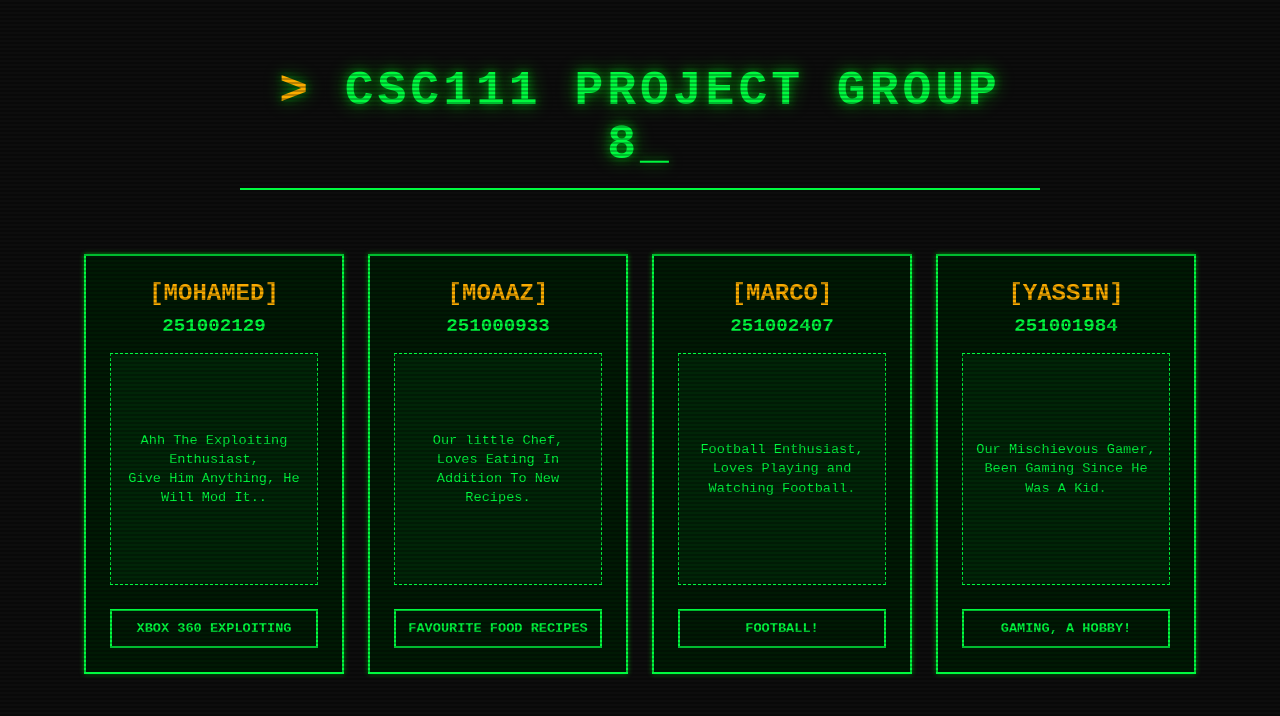
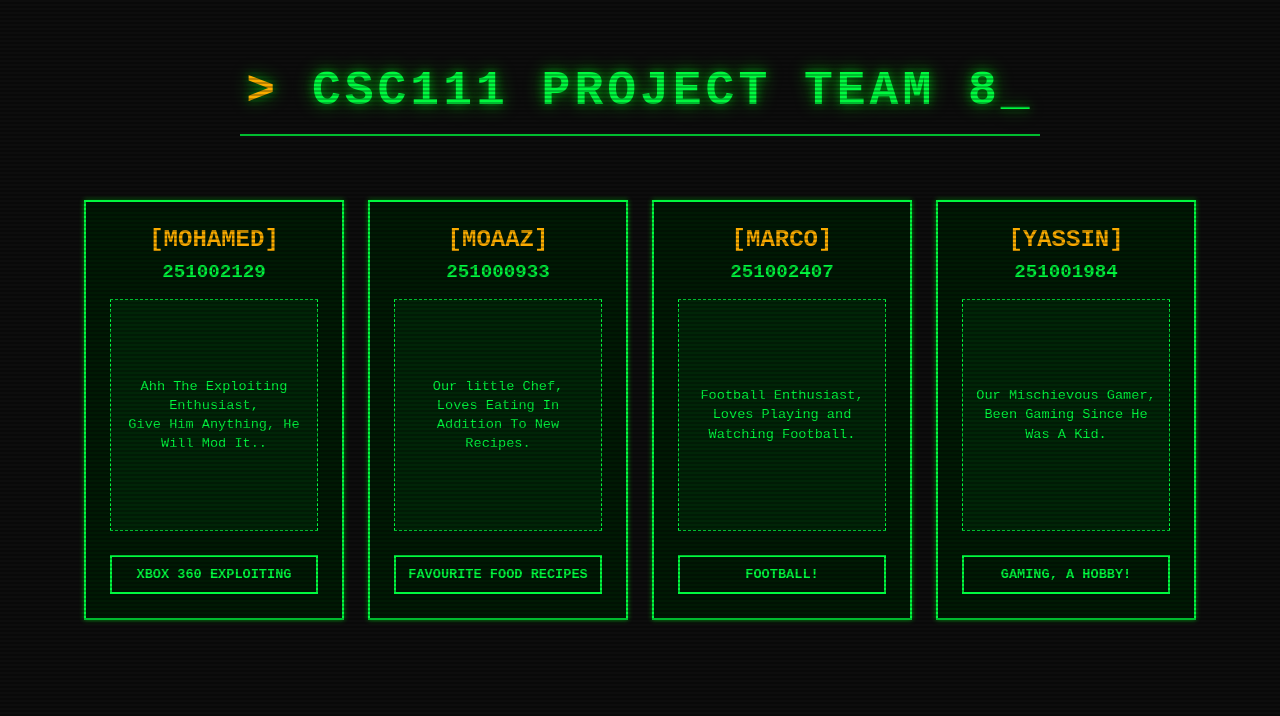
Before and after one commit to Hunter-GG/CSC111-PROJECT, a plain HTML site: page About.html in a window 1280 px wide. Drawn offline with Linux system fonts and the light colour scheme.

Commit message:
Update project title and HTML structure

```diff
--- a/About.html
+++ b/About.html
@@ -3,7 +3,7 @@
 <head>
     <meta charset="UTF-8">
     <meta name="viewport" content="width=device-width, initial-scale=1.0">
-    <title>CSC111 PROJECT GROUP 8</title>
+    <title>CSC111 PROJECT TEAM 8</title>
     <style>
         :root {
             --terminal-bg: #0d0d0d;
@@ -220,7 +220,7 @@
 
     <div class="container">
         <!-- Main Title -->
-        <h1>CSC111 PROJECT GROUP 8</h1>
+        <h1>CSC111 PROJECT TEAM 8</h1>
 
         <div class="cards-grid">
 
```
